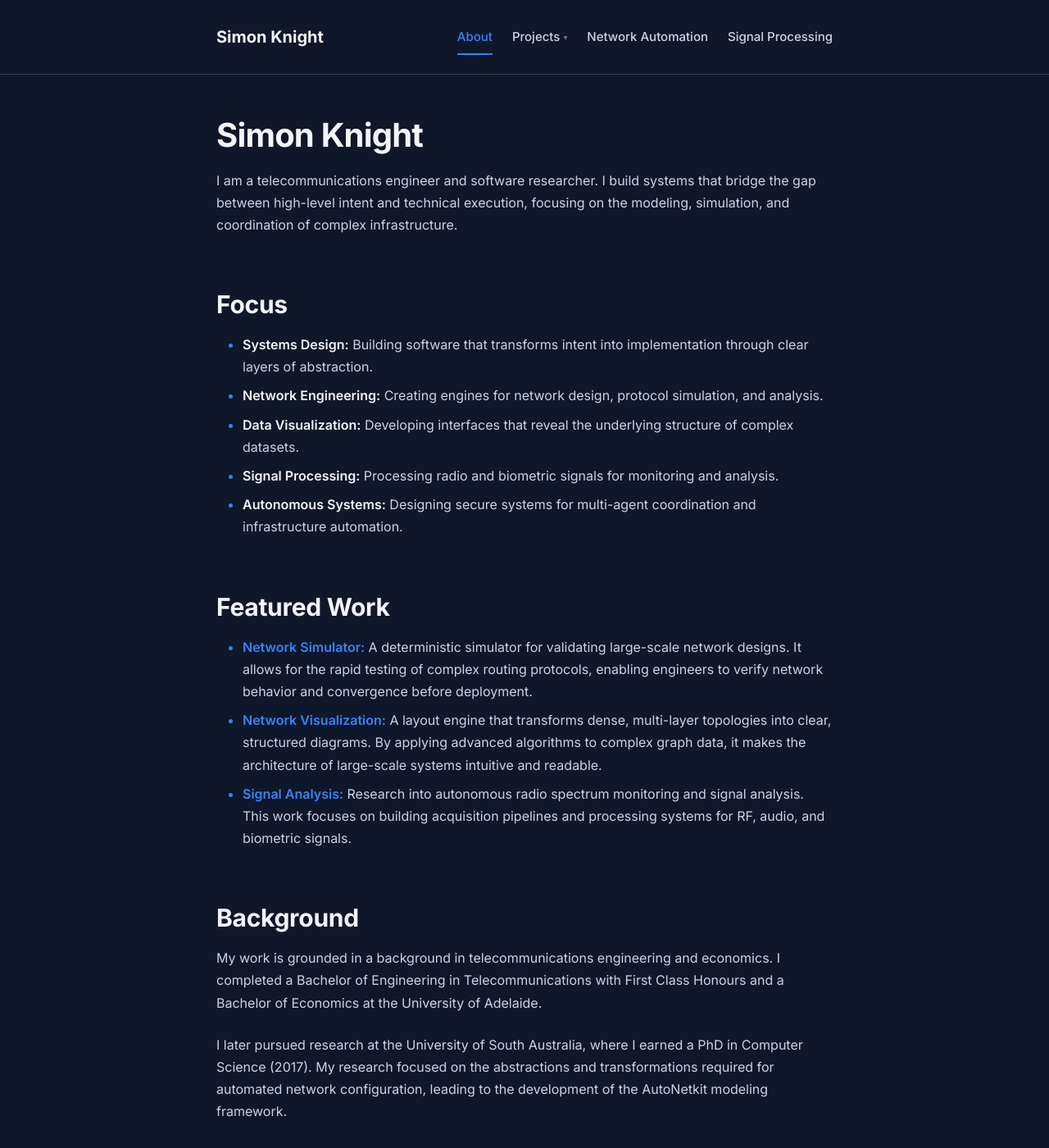
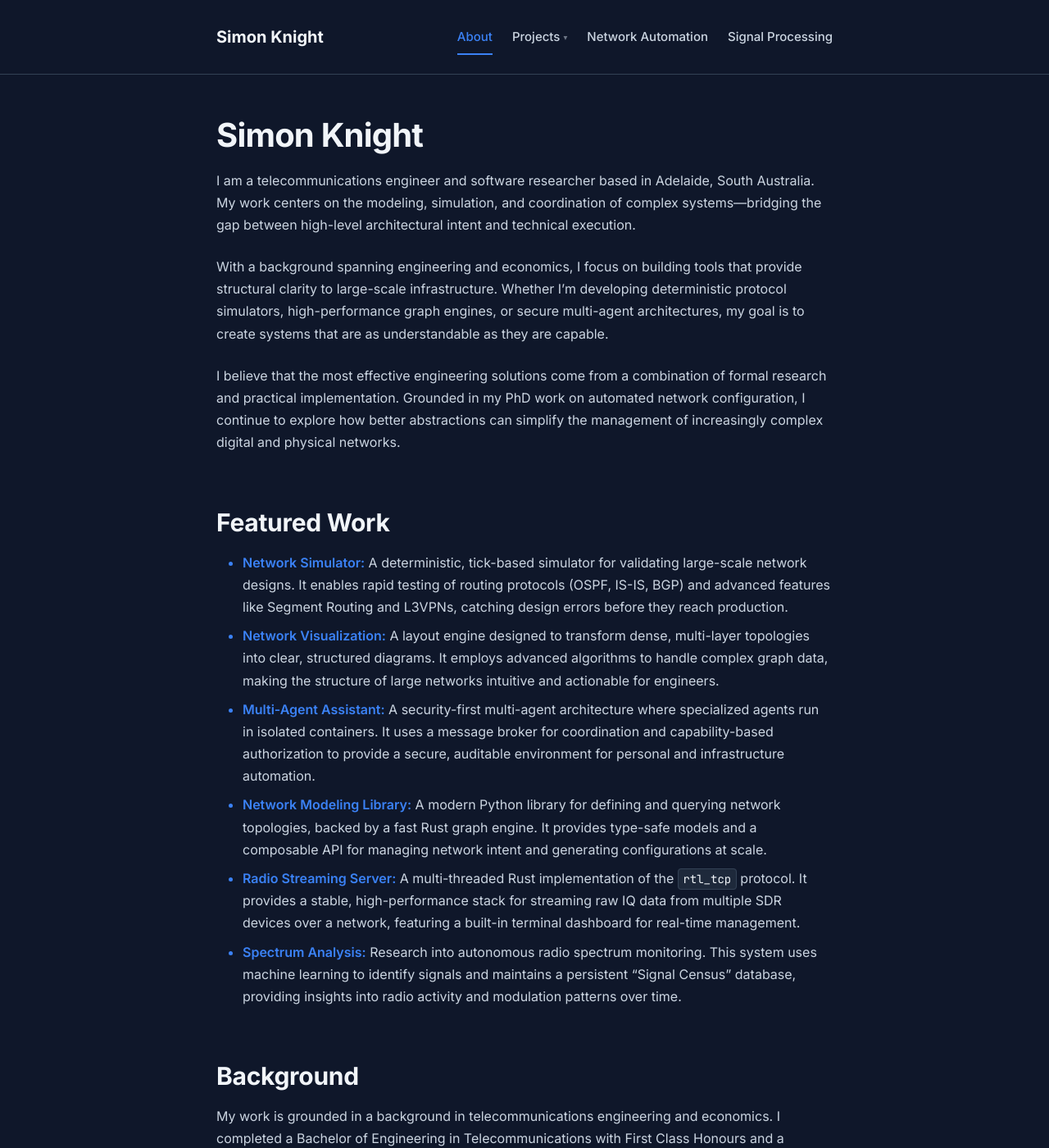
Before and after one commit to sk2/sk2.github.com, a Jekyll site: the page built from index.md, in a window 1280 px wide and 1400 px high. Shown: the whole window at 82% size. Built offline with Jekyll 4.4.1, drawn with Linux system fonts in a browser that asks for light colours; nearby versions of some CDN libraries; our own code applies the rules of GitHub Pages for plain Markdown files.

Commit message:
Overhaul homepage: expand intro to 3 paragraphs and increase featured work to 6 projects

```diff
--- a/index.md
+++ b/index.md
@@ -4,21 +4,20 @@ layout: default
 
 # Simon Knight
 
-I am a telecommunications engineer and software researcher. I build systems that bridge the gap between high-level intent and technical execution, focusing on the modeling, simulation, and coordination of complex infrastructure.
+I am a telecommunications engineer and software researcher based in Adelaide, South Australia. My work centers on the modeling, simulation, and coordination of complex systems—bridging the gap between high-level architectural intent and technical execution.
 
-## Focus
+With a background spanning engineering and economics, I focus on building tools that provide structural clarity to large-scale infrastructure. Whether I'm developing deterministic protocol simulators, high-performance graph engines, or secure multi-agent architectures, my goal is to create systems that are as understandable as they are capable.
 
-- **Systems Design:** Building software that transforms intent into implementation through clear layers of abstraction.
-- **Network Engineering:** Creating engines for network design, protocol simulation, and analysis.
-- **Data Visualization:** Developing interfaces that reveal the underlying structure of complex datasets.
-- **Signal Processing:** Processing radio and biometric signals for monitoring and analysis.
-- **Autonomous Systems:** Designing secure systems for multi-agent coordination and infrastructure automation.
+I believe that the most effective engineering solutions come from a combination of formal research and practical implementation. Grounded in my PhD work on automated network configuration, I continue to explore how better abstractions can simplify the management of increasingly complex digital and physical networks.
 
 ## Featured Work
 
-- **[Network Simulator:](/projects/network-simulator)** A deterministic simulator for validating large-scale network designs. It allows for the rapid testing of complex routing protocols, enabling engineers to verify network behavior and convergence before deployment.
-- **[Network Visualization:](/projects/netvis)** A layout engine that transforms dense, multi-layer topologies into clear, structured diagrams. By applying advanced algorithms to complex graph data, it makes the architecture of large-scale systems intuitive and readable.
-- **[Signal Analysis:](/signal-processing)** Research into autonomous radio spectrum monitoring and signal analysis. This work focuses on building acquisition pipelines and processing systems for RF, audio, and biometric signals.
+- **[Network Simulator:](/projects/network-simulator)** A deterministic, tick-based simulator for validating large-scale network designs. It enables rapid testing of routing protocols (OSPF, IS-IS, BGP) and advanced features like Segment Routing and L3VPNs, catching design errors before they reach production.
+- **[Network Visualization:](/projects/netvis)** A layout engine designed to transform dense, multi-layer topologies into clear, structured diagrams. It employs advanced algorithms to handle complex graph data, making the structure of large networks intuitive and actionable for engineers.
+- **[Multi-Agent Assistant:](/projects/multi-agent)** A security-first multi-agent architecture where specialized agents run in isolated containers. It uses a message broker for coordination and capability-based authorization to provide a secure, auditable environment for personal and infrastructure automation.
+- **[Network Modeling Library:](/projects/ank-pydantic)** A modern Python library for defining and querying network topologies, backed by a fast Rust graph engine. It provides type-safe models and a composable API for managing network intent and generating configurations at scale.
+- **[Radio Streaming Server:](/projects/rtltcp)** A multi-threaded Rust implementation of the `rtl_tcp` protocol. It provides a stable, high-performance stack for streaming raw IQ data from multiple SDR devices over a network, featuring a built-in terminal dashboard for real-time management.
+- **[Spectrum Analysis:](/projects/signals)** Research into autonomous radio spectrum monitoring. This system uses machine learning to identify signals and maintains a persistent "Signal Census" database, providing insights into radio activity and modulation patterns over time.
 
 ## Background
 
```
Also changed, not shown: projects.md (+2 -2 lines), projects/ank-nte.md (+2 -2 lines), projects/satellites.md (+2 -2 lines).
